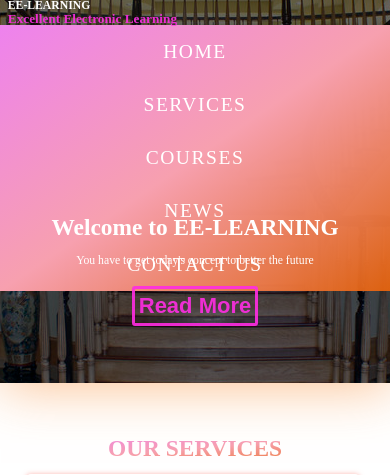
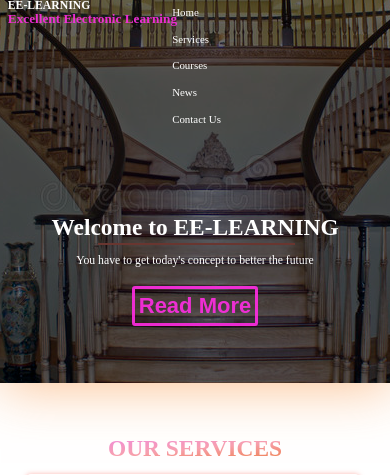
Before and after one commit to Sammi-Drums/Site-7, a PHP site: page / in a window 390 px wide. Shown: the top 475 px of the page. Run offline with PHP 8.4, Linux system fonts and the light colour scheme.

Commit message:
Video followup

```diff
--- a/CSS/footer.css
+++ b/CSS/footer.css
@@ -246,6 +246,8 @@
         list-style: none;
         padding: 4vw;
         text-align: center;
+        background-color: white;
+        margin-bottom: 7px;
     }
     .PhoneNav li a{
         text-decoration: none;
@@ -253,7 +255,39 @@
         font-size: 5vw;
         text-transform: uppercase;
         letter-spacing: .4vw;
+        font-weight: 800;
+        background-image: linear-gradient(to top left, rgba(233, 100, 12, 0.925) 25%, rgb(247, 160, 175), rgba(233, 100, 12, 0.925), violet 50%);
+        -webkit-text-fill-color: transparent;
+        -webkit-background-clip: text;
     }
+
+
+
+
+    .headright{
+        display: block;
+    }
+    .headright.active .bar:nth-child(2){
+        opacity: 0;
+    }
+    .headright.active .bar:nth-child(1){
+        transform: translateY(8px) rotate(45deg);
+    }
+
+
+
+
+
+
+
+
+
+     /* .phnbtn{
+        display: block;
+        color: red;
+        background-image: linear-gradient(to top left, rgba(233, 100, 12
+     } */
+
     /* Working on the footer for this display */
     .footerSection{
         display: block;
@@ -284,7 +318,7 @@
 
 
     .headright{
-        display: none;
+        /* display: none; */
     }
     .NavBody{
         /* margin-top: -20vh; */
--- a/index.html
+++ b/index.html
@@ -20,21 +20,23 @@
                             <h5>  Excellent Electronic Learning </h5>
                         </div>
                         <div class="headright">
+                            <li> <a href="index.html" class="menu-item"> Home </a> </li>
+                            <li> <a href="Services.html" class="menu-item"> Services </a> </li>
+                            <li> <a href="#" class="menu-item"> Courses </a> </li>
+                            <li> <a href="blockNew.html" class="menu-item"> News </a> </li>
+                            <li> <a href="contact.html" class="menu-item"> Contact Us </a> </li>
+                        </div>
+                        <!-- <div class="PhoneNav">
                             <li> <a href="index.html"> Home </a> </li>
                             <li> <a href="Services.html"> Services </a> </li>
                             <li> <a href="#"> Courses </a> </li>
                             <li> <a href="blockNew.html"> News </a> </li>
                             <li> <a href="contact.html"> Contact Us </a> </li>
-                        </div>
-                        <div class="PhoneNav">
-                            <li> <a href="index.html"> Home </a> </li>
-                            <li> <a href="Services.html"> Services </a> </li>
-                            <li> <a href="#"> Courses </a> </li>
-                            <li> <a href="blockNew.html"> News </a> </li>
-                            <li> <a href="contact.html"> Contact Us </a> </li>
-                        </div>
+                        </div> -->
                         <div class="phnbtn">
-                            <button>=</button>
+                            <span class="bar"></span>
+                            <span class="bar"></span>
+                            <span class="bar"></span>
                         </div>
                 </div>
 
```
